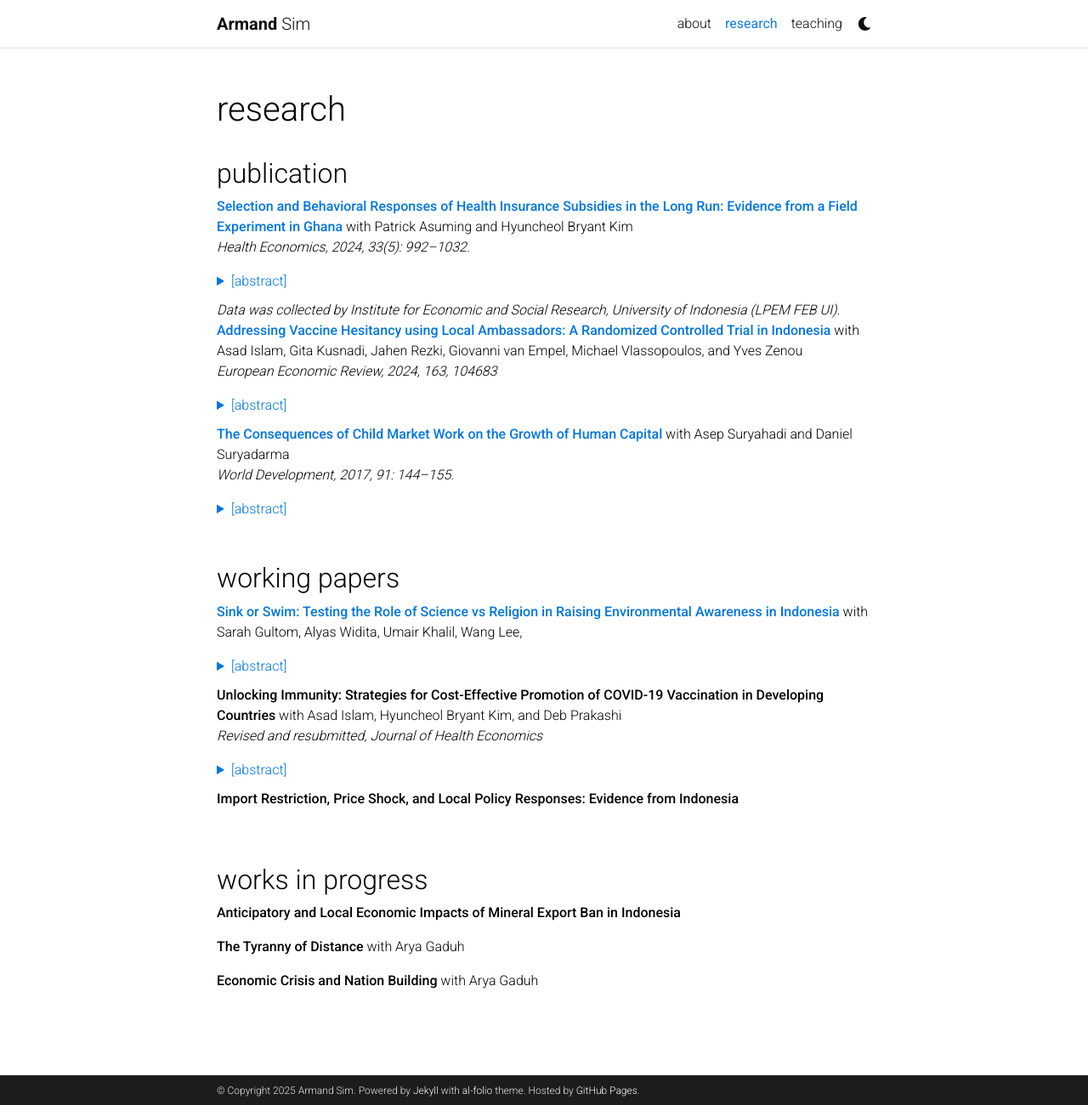
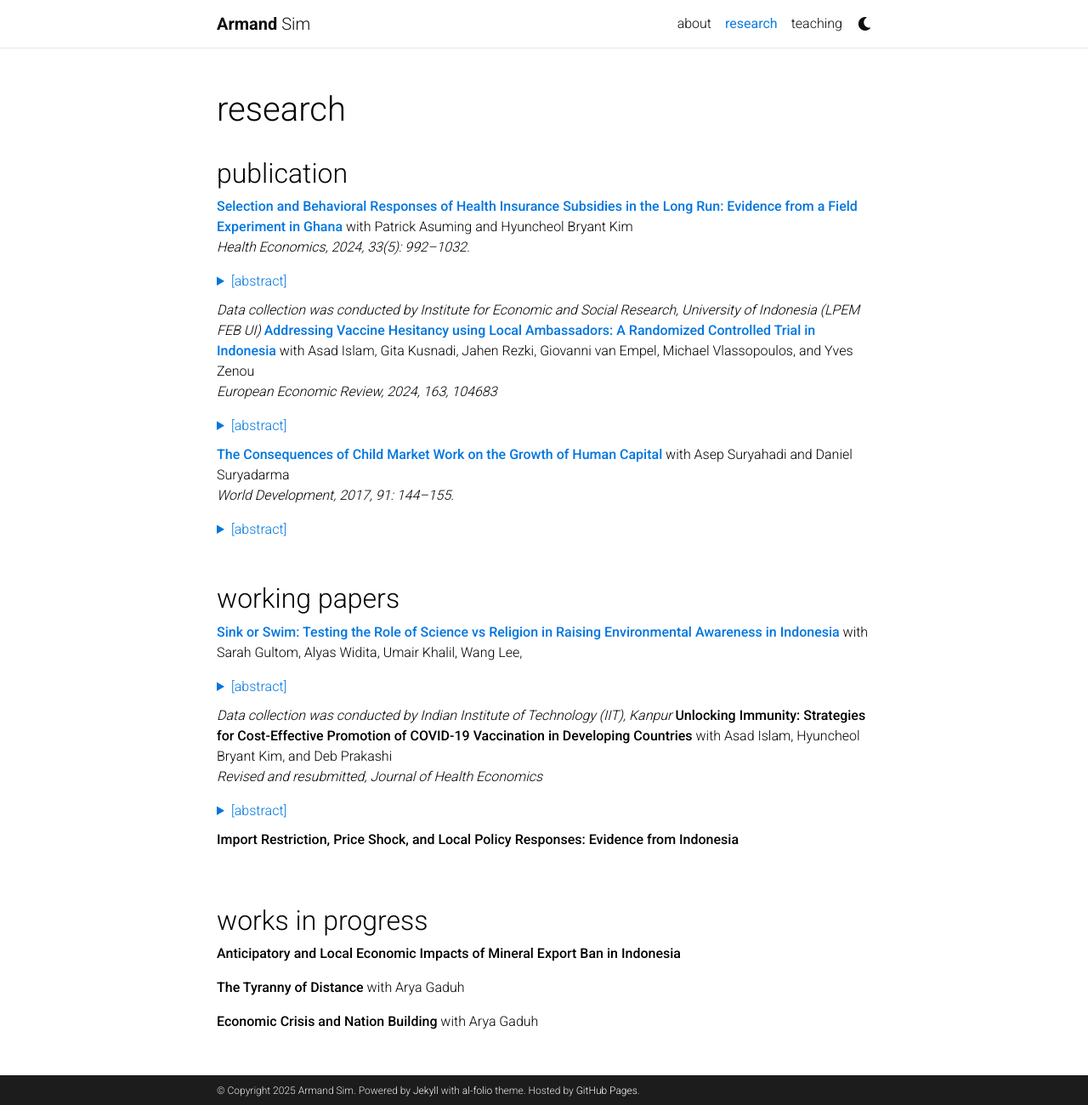
Before and after one commit to armandsim/armandsim.github.io, a Jekyll site: the page built from _pages/research.md, in a window 1280 px wide and 1300 px high. Shown: the whole window at 85% size. Built offline with Jekyll 4.4.1, drawn with Linux system fonts in a browser that asks for light colours; comment, search, counter and statistics services are not loaded; a style sheet for code colours, icons or effects is not loaded.

Commit message:
Update research.md

```diff
--- a/_pages/research.md
+++ b/_pages/research.md
@@ -28,7 +28,7 @@ summary:hover {
 We study the effects of a health insurance subsidy in Ghana, where mandates are not enforceable. We randomly provide different levels of subsidy (1/3, 2/3, and full) and evaluate the impact at seven months and three years after the intervention. We find that a one-time subsidy increased insurance enrollment for all groups in both the short and long runs, but health care utilization in the long run increased only for the partial subsidy group. We find supportive evidence that ex-post behavioral responses rather than ex-ante selective enrollment explain the long-run health care utilization results.
 </details>
 
-*Data was collected by Institute for Economic and Social Research, University of Indonesia (LPEM FEB UI).*
+*Data collection was conducted by Institute for Economic and Social Research, University of Indonesia (LPEM FEB UI)*
 **[Addressing Vaccine Hesitancy using Local Ambassadors: A Randomized Controlled Trial in Indonesia](/docs/Vaccine_EER.pdf)** with Asad Islam, Gita Kusnadi, Jahen Rezki, Giovanni van Empel, Michael Vlassopoulos, and Yves Zenou <br>
 *European Economic Review, 2024, 163, 104683*
 <details>
@@ -55,6 +55,7 @@ Shifting beliefs and encouraging pro-sustainability behaviors to mitigate climat
 We conduct a large-scale online experiment to understand how to effectively communicate this environmental threat. We vary the perceived identity of the messenger (as a religious leader or scientist) and the narrative style of the video message (religious or scientific). Our results show that any version of message, compared to a placebo, shifts beliefs about causes and consequences of subsidence, increases pro-sustainability behaviors, self-efficacy, and institutional trust in addressing the issue. The messenger's perceived identity as a scientist---rated as more persuasive and trustworthy than an Imam---generates larger impacts on beliefs regardless of narrative style. A scientist delivering a religious narrative is effective in encouraging participants to spread awareness, while an Imam is better at building trust across stakeholders. Effects on beliefs are more pronounced among those with low prior knowledge, high institutional trust, and less reliance on groundwater. However, heterogeneous treatment effects on actions are limited even among the least informed. Overall, our findings demonstrate how perceived identity and narrative framing shapes public understanding of and action on environmental challenges.
 </details>
 
+*Data collection was conducted by Indian Institute of Technology (IIT), Kanpur*
 **Unlocking Immunity: Strategies for Cost-Effective Promotion of COVID-19 Vaccination in Developing Countries** with Asad Islam, Hyuncheol Bryant Kim, and Deb Prakashi <br>
 *Revised and resubmitted, Journal of Health Economics*
 <details>
```
